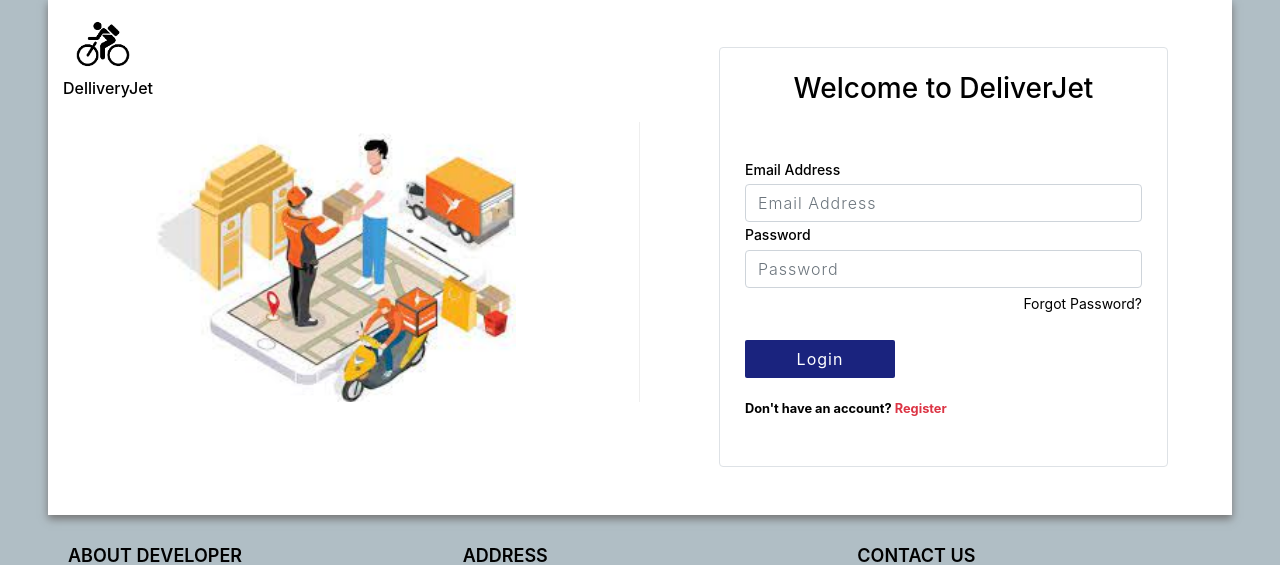
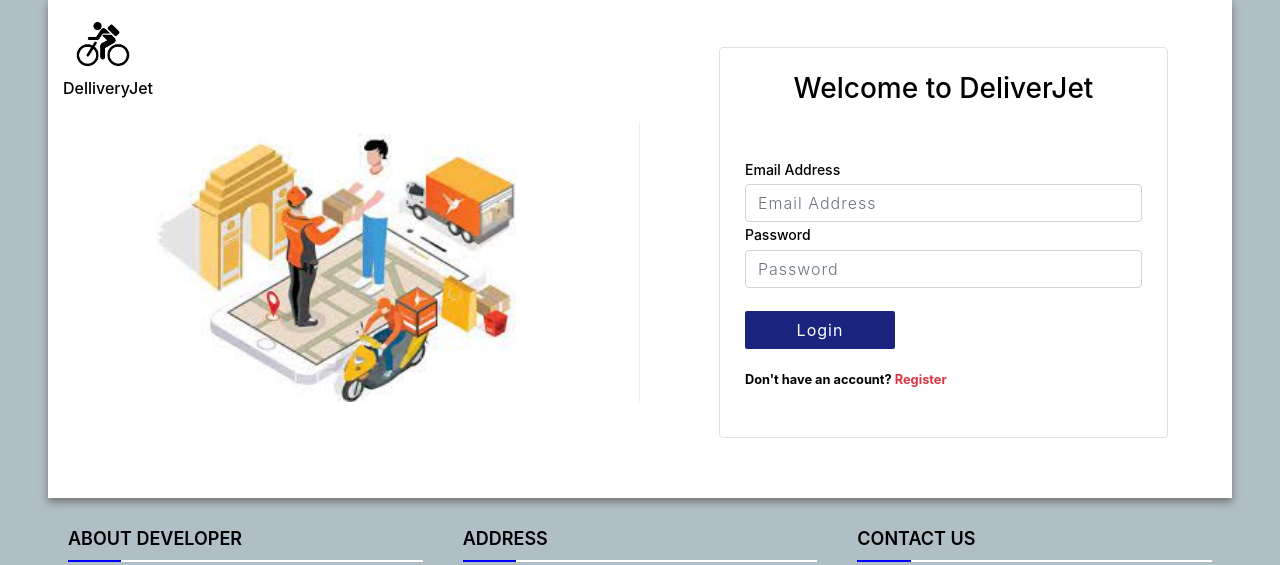
Before and after one commit to Sumona062/DeliveryJet, a Django app: page /login?next=/account/company-feed-category/1/1/ in a window 1280 px wide. Shown: the part 65-630 px from the top of the page. Run offline with Django 3.2, Linux system fonts and the light colour scheme; some libraries are stand-ins or nearby versions.

Commit message:
delete forgot password

```diff
--- a/users/templates/login.html
+++ b/users/templates/login.html
@@ -193,10 +193,7 @@
                         {{ form.password|add_class:"form-control" }}
                         {{ form.password.errors }}
                      </div>
-                    <div class="row px-3 mb-4">
 
-                         <a href="" class="ml-auto mb-0 text-sm">Forgot Password?</a>
-                    </div>
                     <div class="text-danger">
                         <p>{{ form.non_field_errors }}</p>
                     </div>
```
